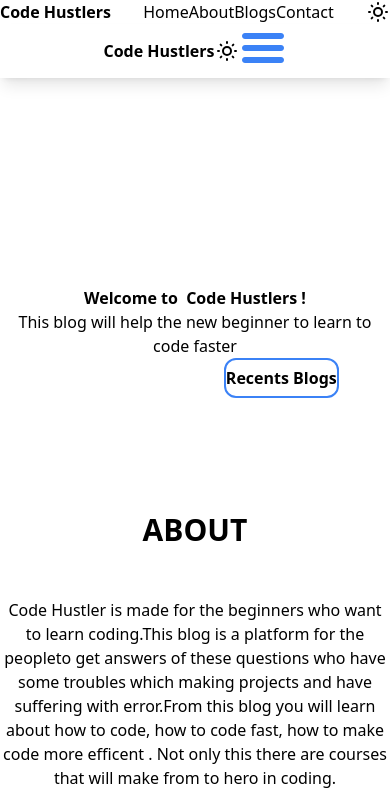
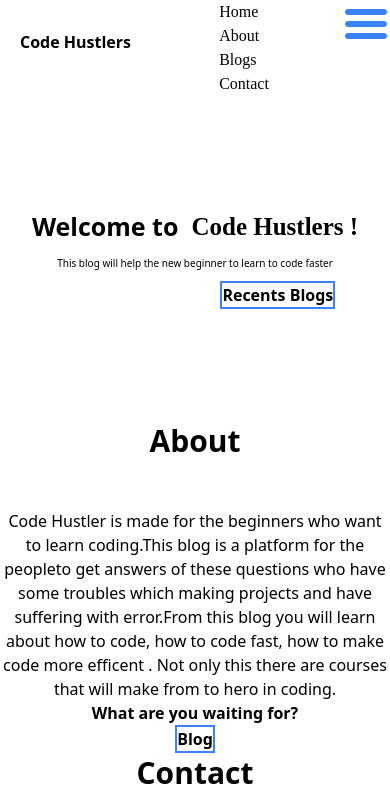
Before and after one commit to akhilpamwani/CodeHustler, a Next.js app: page / in a window 390 px wide. Shown: the top 794 px of the page. Built offline with nearby package versions, Linux system fonts and the light colour scheme.

Commit message:
first commit

```diff
--- a/styles/globals.css
+++ b/styles/globals.css
@@ -1,3 +1,168 @@
 @tailwind base;
 @tailwind components;
 @tailwind utilities;
+
+/* @import url('https://fonts.googleapis.com/css2?family=Roboto+Slab:wght@500&display=swap'); */
+/* @import url('https://fonts.googleapis.com/css2?family=Lobster+Two&display=swap'); */
+/*  @import url('https://fonts.googleapis.com/css2?family=Pacifico&display=swap'); */
+/* @import url('https://fonts.googleapis.com/css2?family=Kaushan+Script&display=swap'); */
+/* @import url('https://fonts.googleapis.com/css2?family=DM+Serif+Display&display=swap'); */
+
+
+html,body{
+    margin: 0;
+    padding: 0;
+    box-sizing: border-box;
+}
+
+
+
+
+.DM{
+    font-family: 'DM Serif Display', serif;
+}
+
+
+.Lobster{
+    font-family: 'Lobster Two', cursive;
+}
+
+.Roboto{
+    font-family: 'Roboto Slab', serif;
+}
+
+.btn:hover{
+    color: white;
+
+    background: linear-gradient(112deg, #AAFFEC -63.59%, #ff4ecd -20.3%,#0070F3 70.46%);
+    text-align: center;
+    justify-content: center;
+    align-items: center;
+    width: 8rem;
+    border-radius: 0.5rem;
+    text-align: center;
+    display: flex;
+    border-radius: 0.5rem;
+    border: none;
+}
+.btn{
+   border: 2px solid blue;
+background: transparent;
+  background-color: transparent;
+    text-align: center;
+    justify-content: center;
+    align-items: center;
+    width: 8rem;
+    border-radius: 0.5rem;
+    text-align: center;
+    display: flex;
+    color: blue;
+    border-radius: 0.5rem;
+
+
+}
+.NavBar{
+  height: 80px;
+  position: fixed;
+  top: 0;
+}
+.footer{
+    margin-top: 10rem;
+}
+.blog-resp{
+    justify-content: center !important;
+    margin: auto !important;
+
+     }
+@media screen and (max-width:1023px){
+    .blog_resp{
+    width: 300px !important;
+    }
+}
+
+@media screen and (max-width:850px){
+    .Img-Resp{
+        width: 180px;
+    }
+
+    .Home-h1-Resp{
+        font-size: 35px;
+    }
+}
+@media screen and (max-width:651px){
+    .NavBar{
+        display: none;
+    }
+.Nav-ul{
+    display: none !important ;
+}
+.Home-h1-Resp{
+    font-size: 25px;
+    margin-bottom: 10px;
+}
+.Home-para{
+    font-size: 10px;
+    margin-bottom: 10px;
+}
+.Hambuger{
+    display: flex;
+    flex-direction: column;
+    width: 15px;
+    background-color: inherit;
+    color: inherit;
+}
+.line{
+    width: 15px;
+    background-color: inherit;
+    color: inherit;
+}
+}
+
+@media screen and (max-width:450px){
+    .Form-input{
+        width: 13rem;
+    }
+    .About-Para-Resp{
+        width: 100%;
+    }
+}
+@media screen and (max-width:650px){
+    .Menu{
+        margin-top: 2rem;
+    }
+    .Navul {
+        display: flex;
+        flex-direction: column;
+        /* margin: 154px auto; */
+        margin-top: 155px;
+    }
+     .Img-Resp{
+        width: 90px;
+    }
+    .Nav{
+        display: flex !important;
+        flex-direction: row;
+        background-color: inherit;
+        color: inherit;
+        position: fixed;
+        top: 0;
+
+    }
+    .Nav-Logo-Div{
+        margin: auto;
+
+    }
+    .Nav-Logo{
+        position: absolute;
+        top: 30px;
+        left: 20px;
+    }
+}
+.Nav{
+    display: none;
+}
+@media screen and (max-width:345px){
+    .blog_resp{
+    width: 250px !important;
+    }
+}
--- a/tailwind.config.js
+++ b/tailwind.config.js
@@ -1,15 +1,11 @@
+/** @type {import('tailwindcss').Config} */
 module.exports = {
-
-  darkMode: "className",
-  content: [
-      './pages/**/*.{js,ts,jsx,tsx}',
-      './pages/**/*.js", "./components/**/*.js',
-      './components/**/*.{js,ts,jsx,tsx}',
-      './node_modules/tw-elements/dist/js/**/*.{js,ts,jsx,tsx}',
-  ],
-  theme: {
+    content: [
+      "./pages/**/*.{js,ts,jsx,tsx}",
+      "./components/**/*.{js,ts,jsx,tsx}",
+    ],
+    theme: {
       extend: {},
-  },
-  plugins: [
-
-  ], }
+    },
+    plugins: [],
+  }
```
